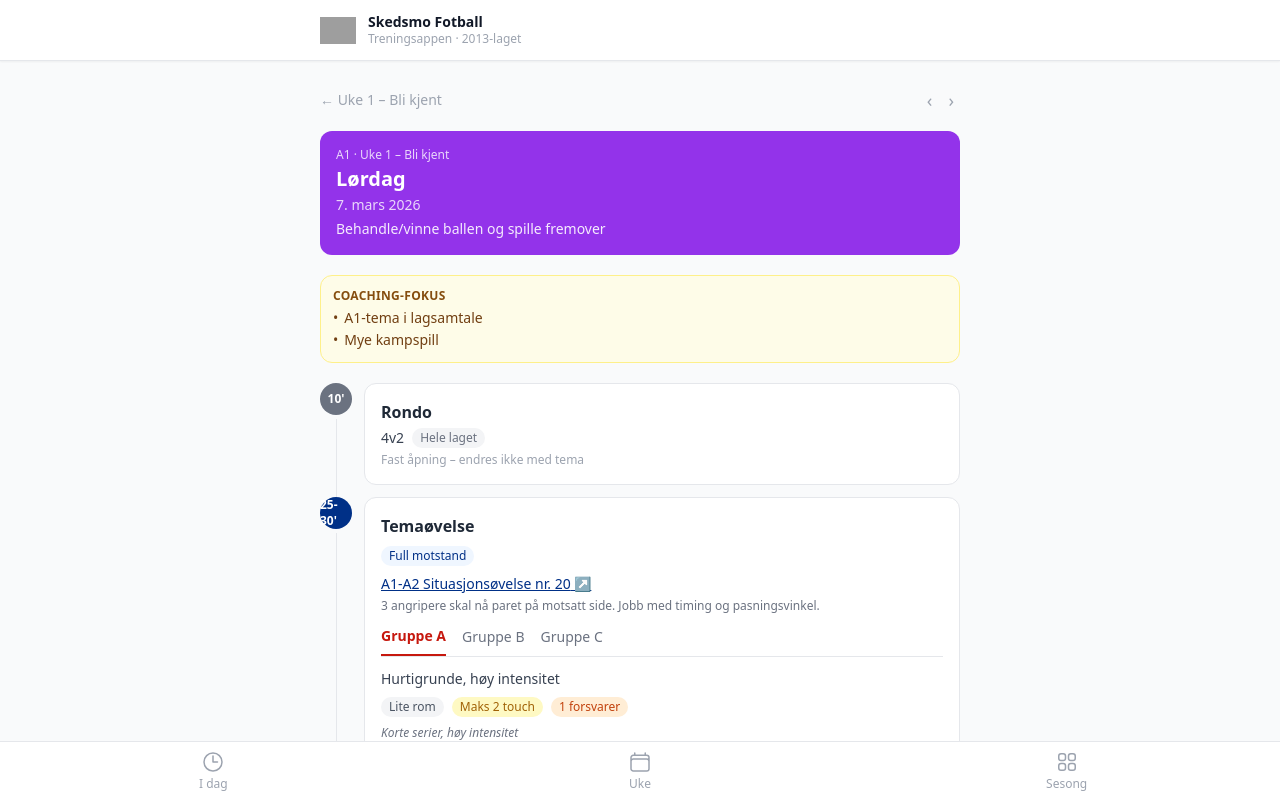
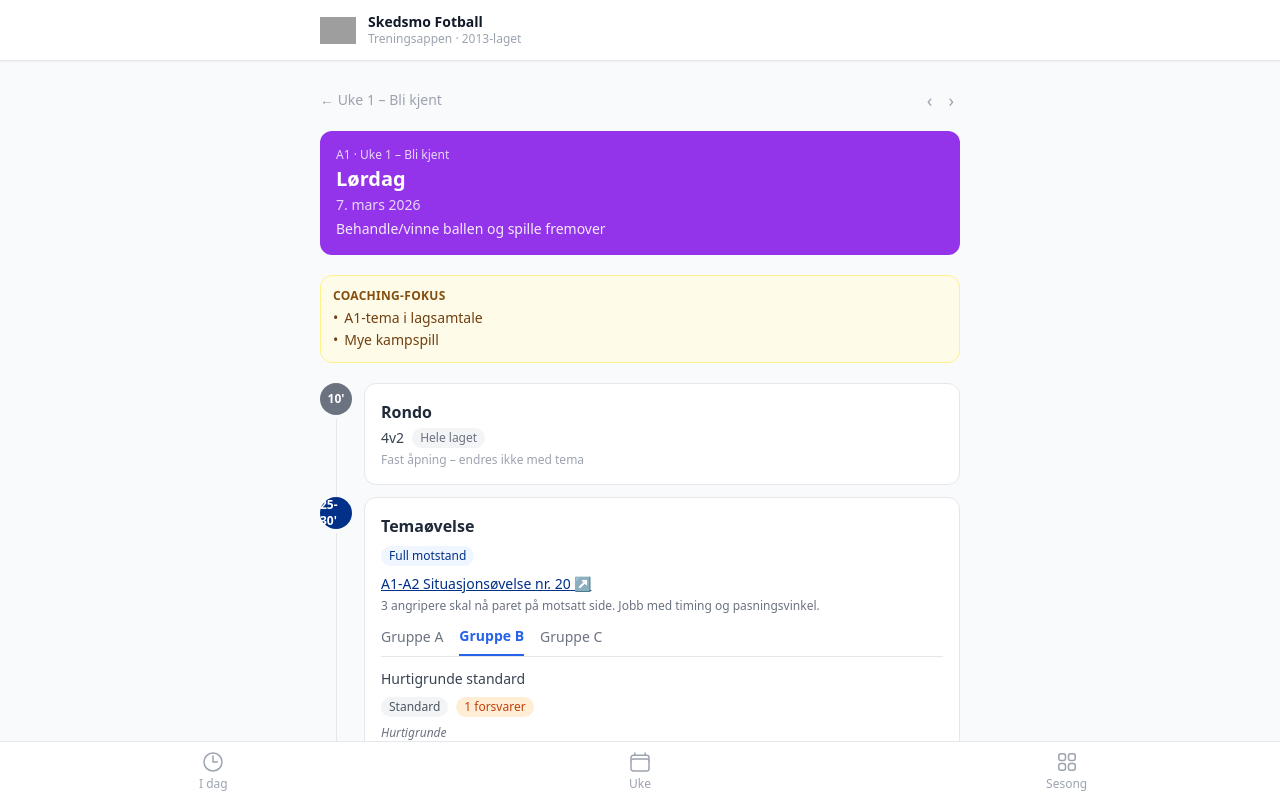
Before and after one commit to marsvar/skedsmo-gutter-2013, a Next.js app: page /session/session-mars-w1-sat/ in a window 1280 px wide. Shown: the top 798 px of the page. Built offline with nearby package versions, Linux system fonts and the light colour scheme; grey boxes are pictures that could not be loaded.

Commit message:
fix: default GroupVariantTabs to group B (standard version)

```diff
--- a/src/components/GroupVariantTabs.tsx
+++ b/src/components/GroupVariantTabs.tsx
@@ -32,7 +32,9 @@ const SPACE_LABELS = {
 }
 
 export default function GroupVariantTabs({ variants }: GroupVariantTabsProps) {
-  const [active, setActive] = useState<GroupLabel>(variants[0]?.group ?? 'B')
+  // Default to group B (standard version) if available
+  const defaultGroup = variants.find((v) => v.group === 'B')?.group ?? variants[0]?.group ?? 'B'
+  const [active, setActive] = useState<GroupLabel>(defaultGroup)
 
   const current = variants.find((v) => v.group === active)
 
```
